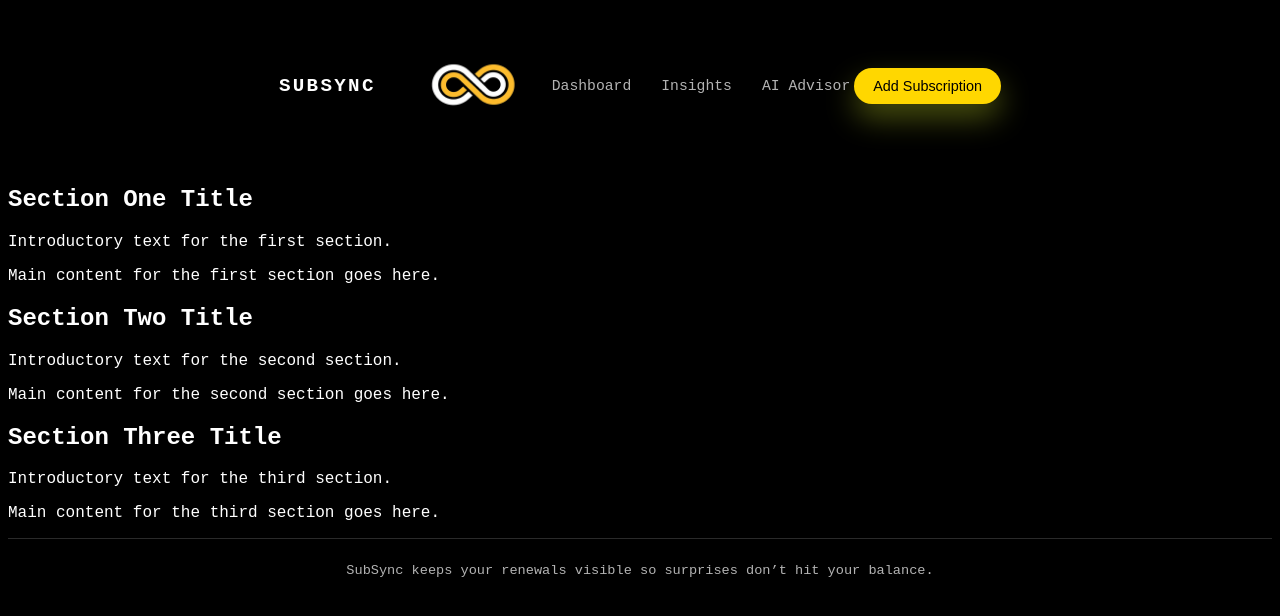
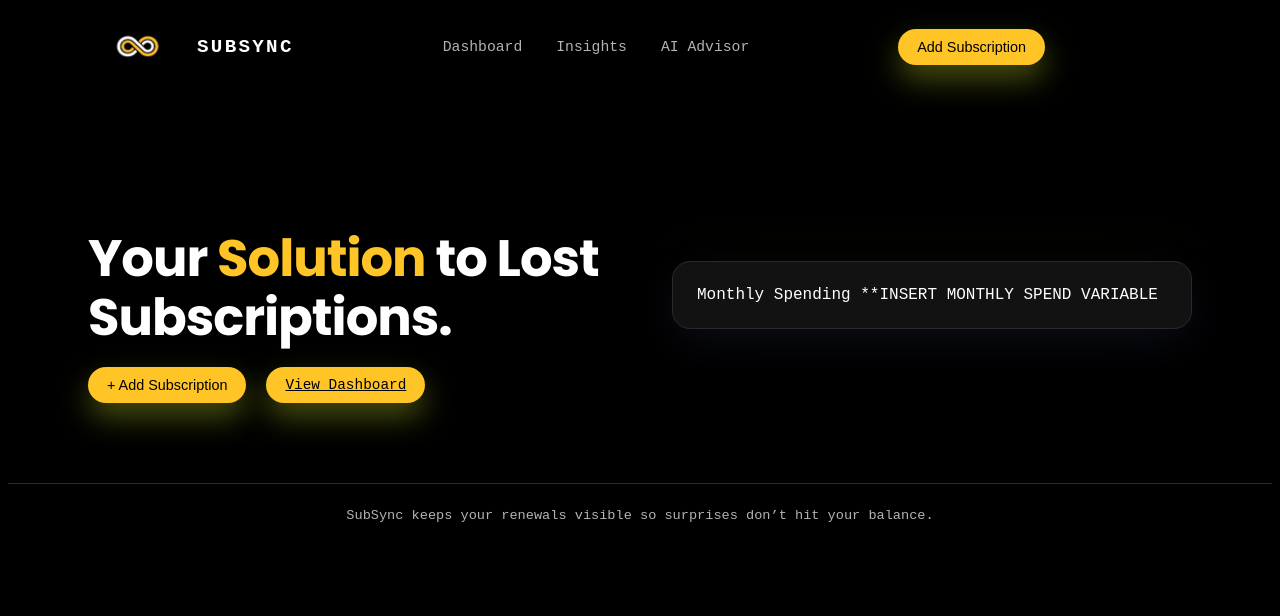
Before and after one commit to JonathanSaji/ProjectBeta-ICS4U, a plain HTML site: page HTMLtest.html in a window 1280 px wide. Drawn offline with Linux system fonts and the light colour scheme.

Commit message:
More items added

```diff
--- a/CSStest.css
+++ b/CSStest.css
@@ -9,7 +9,7 @@
 :root {
     --bg-main: #000000;
     --bg-card: #121212;
-    --accentColour: #ffd700;
+    --accentColour: #ffc425;
     --accentColour-soft: rgba(255, 215, 0, 0.15);
     --text-main: #ffffff;
     --text-muted: #b3b3b3;
@@ -38,13 +38,14 @@ body {
 }
 /*=========Title Panel Section==========*/
 .app-header {
-    padding: 14px 20px; /* Creates empty space inside an element, specifically between the element's content and its border */
-    display: flex; /* Determines Whether it should stand alone, sit next to others, or act as a container for a complex layout*/
-    align-items: center;
-    justify-content: space-between; /* Aligns items to the left and right edges of the container, with space in between */
-    gap: 24px; /* Adds space between flex items, in this case, 24 pixels */
-    background: radial-gradient(circle at top left, rgba(252, 251, 246, 0.1)); /* Creates a radial gradient background that starts from the top left corner, with a very light color */
-    border-bottom: 1px solid transparent; /* Adds a subtle border at the bottom of the header, using a CSS variable for color */
+    position: sticky;
+    top: 0;
+    z-index: 100;
+    background: radial-gradient(circle at top left, rgba(71, 71, 71, 0.1)); /* Creates a radial gradient background that starts from the top left corner, with a very light color */
+    backdrop-filter: blur(18px);
+    -webkit-backdrop-filter: blur(18px);
+    border-bottom: 1px solid var(--border);
+    transition: var(--trans), box-shadow var(--trans);
 }
 .nav-bar {
     max-width: 1120px;
@@ -61,11 +62,12 @@ body {
     display: flex;
     align-items: center;
     gap: 22px;
+    flex-shrink: 0;
 }
 .nav-center {
     display: flex;
     align-items: center;
-    gap: 22px;
+    gap: 6px; /* Gap beteen each component on the panel*/
 }
 .appName {
   font-size: 1.2rem;
@@ -75,16 +77,17 @@ body {
   color: var(--accent);
 }
 .nav-left img {
-  height: 100px;   /* change this number to make it smaller */
+  height: 50px;   /* change this number to make it smaller */
   width: auto;    /* keeps the proportions correct */
 }
 
 /* Navigation Links */
 .nav-link {
   font-size: 0.92rem;
+  font-weight: 500;
   text-decoration: none;
   color: var(--text-muted);
-  padding: 6px 4px;
+  padding: 6px 14px;
   position: relative;
   transition: color var(--transition-fast);
   cursor: pointer;
@@ -97,7 +100,7 @@ body {
   width: 0;
   height: 2px;
   border-radius: 999px;
-  background: linear-gradient(90deg, var(--accent), #38bdf8);
+  background: linear-gradient(90deg, var(--accentColour), #38bdf8);
   transition: width var(--transition-med);
 }
 
@@ -107,6 +110,49 @@ body {
 
 .nav-link:hover::after {
   width: 100%;
+}
+/*=========Intro Text Section==========*/
+
+.intro-section {
+  max-width: 1160px;
+  margin: 0 auto;
+  padding: 100px 28px 80px;
+  display: grid;
+  grid-template-columns: 1fr 1fr;
+  gap: 64px;
+  align-items: center;
+}
+.intro-text{}
+
+.intro-section h1 {
+  font-family: 'poppins', sans-serif;
+  font-size: clamp(2rem, 4vw, 3.2rem);
+  font-weight: 700;
+  line-height: 1.15;
+  margin-bottom: 20px;
+  letter-spacing: -0.02em;
+}
+.intro-section h1 span { color: var(--accentColour); }
+
+.intro-buttons {
+  display: flex;
+  gap: 20px;
+  flex-wrap: wrap;
+}
+
+/* Data Preview Section */
+.dashboard-summary {
+  position: relative;
+}
+.data-preview{
+  background: var(--bg-card);
+  border: 1px solid var(--border-subtle);
+  border-radius: var(--radius-lg);
+  padding: 24px;
+  box-shadow: var(--shadow-card), 0 0 80px rgba(255,215,0,0.04);
+  position: relative;
+  overflow: hidden;
+
 }
 
 /* Button styling */
@@ -128,6 +174,16 @@ body {
         border-color var(--transition-med), box-shadow var(--transition-med),
         transform var(--transition-fast);
     white-space: nowrap;
+}
+
+.btn:hover {
+  transform: translateY(-1px);
+  box-shadow: 0 18px 40px rgba(34, 197, 94, 0.55);
+}
+
+.btn:active {
+  transform: translateY(0);
+  box-shadow: 0 10px 24px rgba(34, 197, 94, 0.45);
 }
 
 .my-button {
--- a/HTMLtest.html
+++ b/HTMLtest.html
@@ -20,8 +20,8 @@
     <header class="app-header" id="top">
       <nav class="nav-bar">
         <div class="nav-left">
+          <img src=AppLogo.png>
           <div class="appName">SubSync</div>
-          <img src=AppLogo.png>
         </div>
 
         <div class="nav-center">
@@ -39,36 +39,28 @@
         <div class = "header-main"></div>
       </nav>
     </header>
-<!-- Container where button will be added -->
 
-<div id="button-container"></div>
+  <section class="intro-section">
+    <div class="intro-text">
+      <h1>Your <span> Solution </span> to Lost Subscriptions. </h1>
 
-<main>
-  <!-- Section 1 -->
-  <section>
-    <header>
-      <h2>Section One Title</h2>
-      <p>Introductory text for the first section.</p>
-    </header>
-    <p>Main content for the first section goes here.</p>
-  </section>
+      <div class="intro-buttons">
+        <button class="btn" id="addBtn">+ Add Subscription</button>
+        <a href="#dashboard" class="btn btn-outline">View Dashboard</a>
+      </div>
+    </div>
 
-  <!-- Section 2 -->
-  <section>
-    <header>
-      <h2>Section Two Title</h2>
-      <p>Introductory text for the second section.</p>
-    </header>
-    <p>Main content for the second section goes here.</p>
-  </section>
+    <div class="dashboard-summary">
+      <div class="data-preview">
+        <div class="preview-card">
+            <span class="preview-title">Monthly Spending</span>
+            <span class="preview-total">**INSERT MONTHLY SPEND VARIABLE</span>
 
-  <!-- Section 3 -->
-  <section>
-    <header>
-      <h2>Section Three Title</h2>
-      <p>Introductory text for the third section.</p>
-    </header>
-    <p>Main content for the third section goes here.</p>
+        </div>
+
+      </div>
+    </div>
+
   </section>
 
 </main>
```
